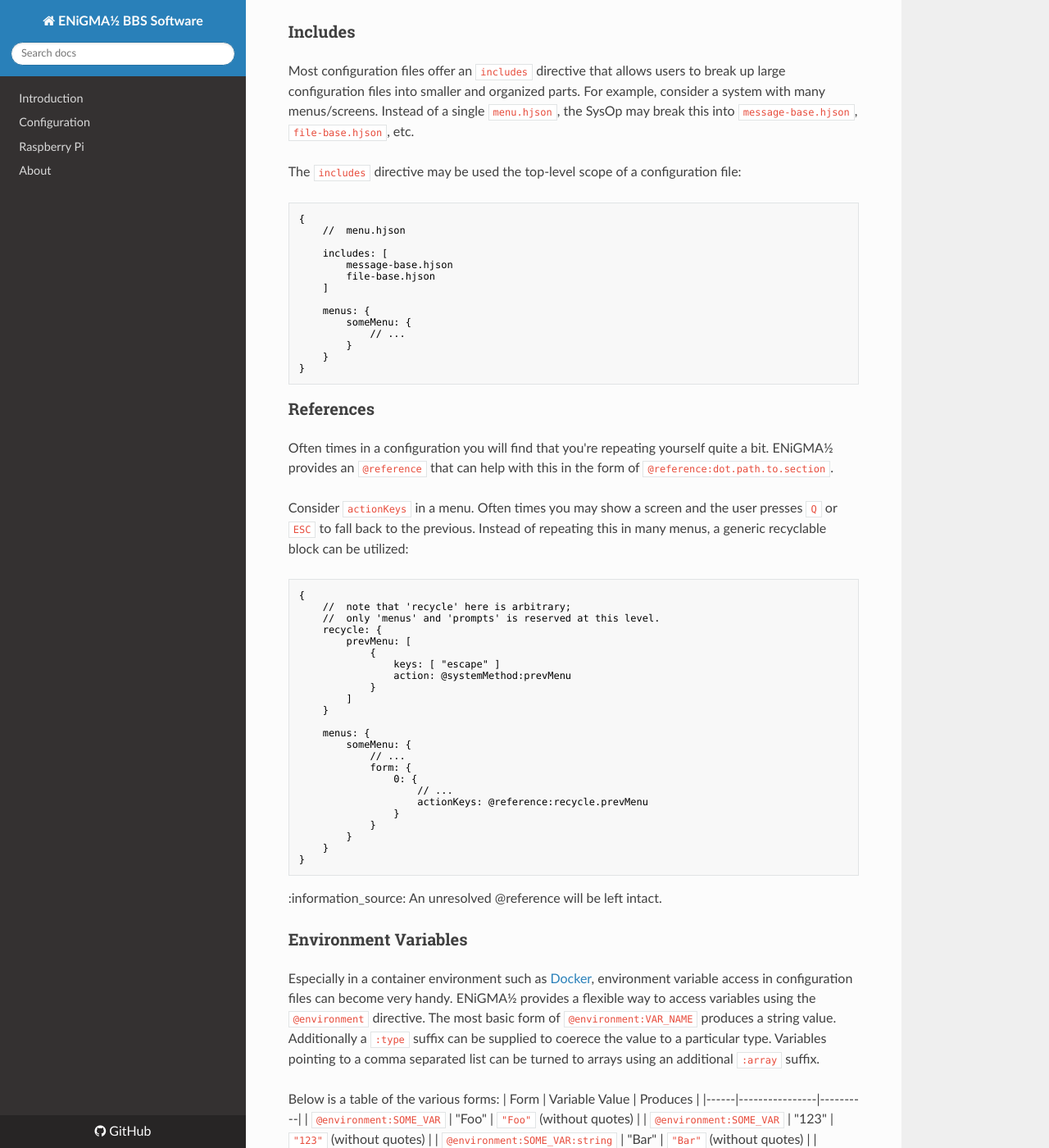
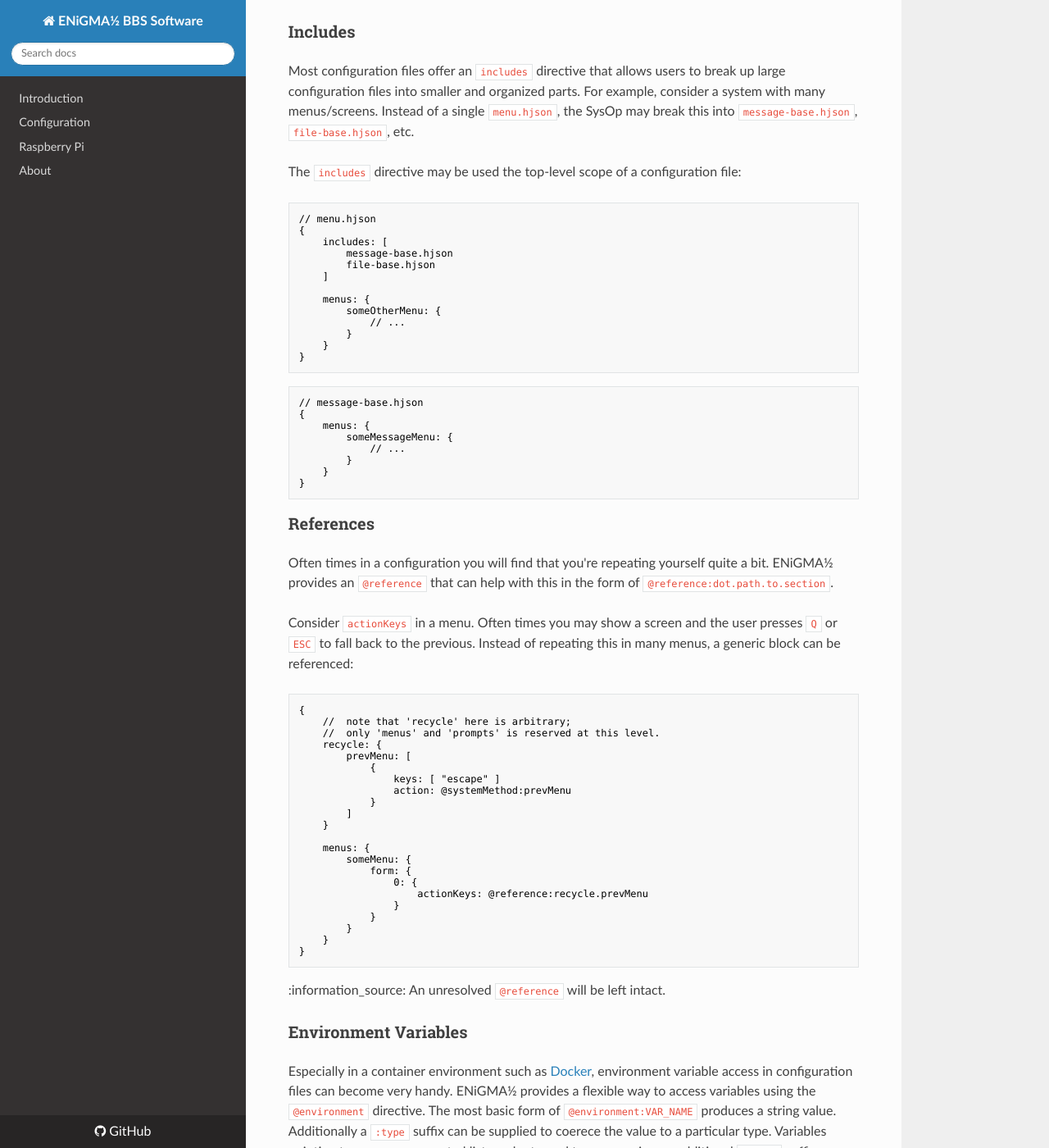
Before and after one commit to NuSkooler/enigma-bbs, an MkDocs documentation site: the page built from docs/configuration/config-files.md, in a window 1280 px wide and 1400 px high, scrolled down 386 px. Shown: the whole window at 82% size. Built offline with MkDocs 1.6.1, drawn with Linux system fonts in a browser that asks for light colours; nearby versions of some CDN libraries; old or Windows-style settings are respelled for this version of MkDocs; some of the changed text lies outside the part shown.

Commit message:
Better docs

````diff
--- a/docs/configuration/config-files.md
+++ b/docs/configuration/config-files.md
@@ -14,16 +14,25 @@ Most configuration files offer an `includes` directive that allows users to brea
 
 The `includes` directive may be used the top-level scope of a configuration file:
 ```hjson
+// menu.hjson
 {
-    //  menu.hjson
-
     includes: [
         message-base.hjson
         file-base.hjson
     ]
 
     menus: {
-        someMenu: {
+        someOtherMenu: {
+            // ...
+        }
+    }
+}
+```
+```hjson
+// message-base.hjson
+{
+    menus: {
+        someMessageMenu: {
             // ...
         }
     }
@@ -33,7 +42,7 @@ The `includes` directive may be used the top-level scope of a configuration file
 ### References
 Often times in a configuration you will find that you're repeating yourself quite a bit. ENiGMA½ provides an `@reference` that can help with this in the form of `@reference:dot.path.to.section`.
 
-Consider `actionKeys` in a menu. Often times you may show a screen and the user presses `Q` or `ESC` to fall back to the previous. Instead of repeating this in many menus, a generic recyclable block can be utilized:
+Consider `actionKeys` in a menu. Often times you may show a screen and the user presses `Q` or `ESC` to fall back to the previous. Instead of repeating this in many menus, a generic block can be referenced:
 
 ```hjson
 {
@@ -50,10 +59,8 @@ Consider `actionKeys` in a menu. Often times you may show a screen and the user
 
     menus: {
         someMenu: {
-            // ...
             form: {
                 0: {
-                    // ...
                     actionKeys: @reference:recycle.prevMenu
                 }
             }
@@ -62,7 +69,7 @@ Consider `actionKeys` in a menu. Often times you may show a screen and the user
 }
 ```
 
-:information_source: An unresolved @reference will be left intact.
+:information_source: An unresolved `@reference` will be left intact.
 
 ### Environment Variables
 Especially in a container environment such as [Docker](/docs/installation/docker.md), environment variable access in configuration files can become very handy. ENiGMA½ provides a flexible way to access variables using the `@environment` directive. The most basic form of `@environment:VAR_NAME` produces a string value. Additionally a `:type` suffix can be supplied to coerece the value to a particular type. Variables pointing to a comma separated list can be turned to arrays using an additional `:array` suffix.
@@ -91,7 +98,7 @@ Below is a table of the various forms:
 
 :information_source: `timestamp` values can be in any form that [moment can parse](https://momentjs.com/docs/#/parsing/).
 
-:information_source: An unresolved or invalid @environment will be left intact.
+:information_source: An unresolved or invalid `@environment` will be left intact.
 
 Consider the following fragment:
 ```hjson
````
